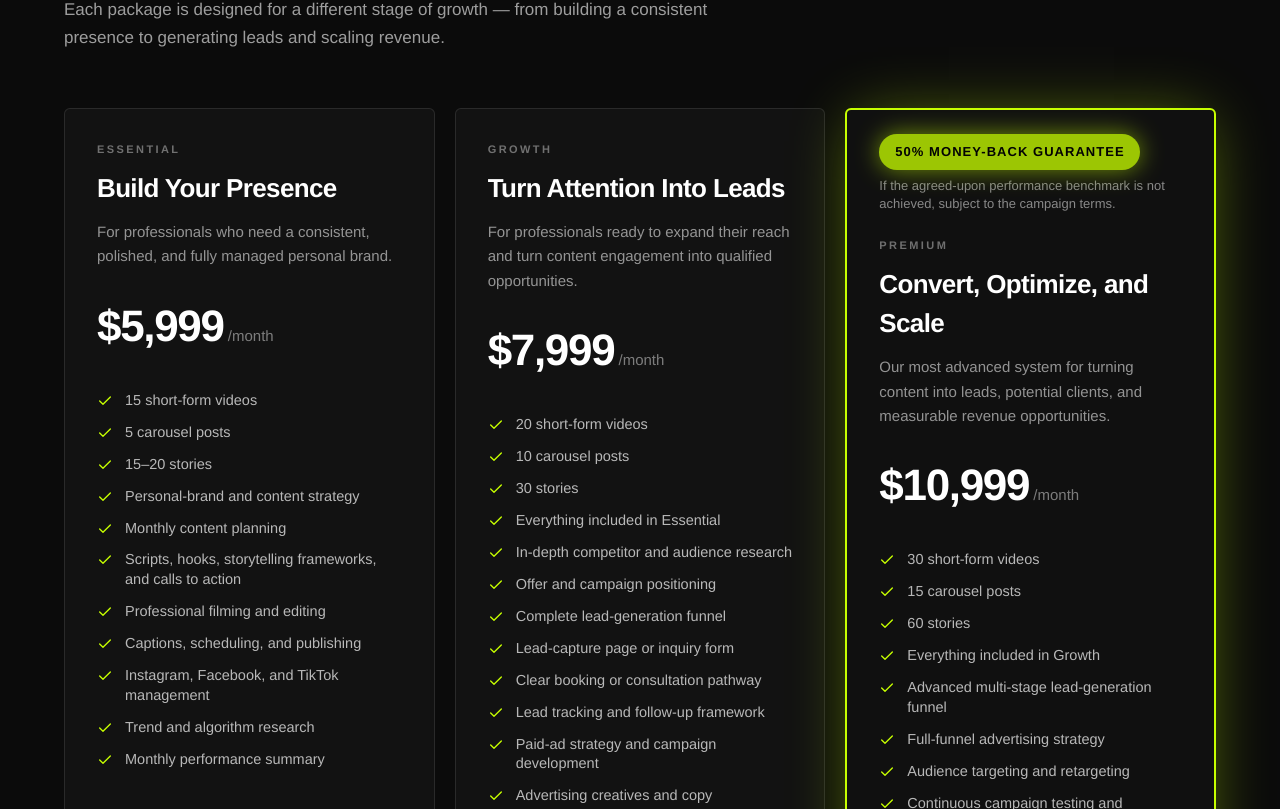
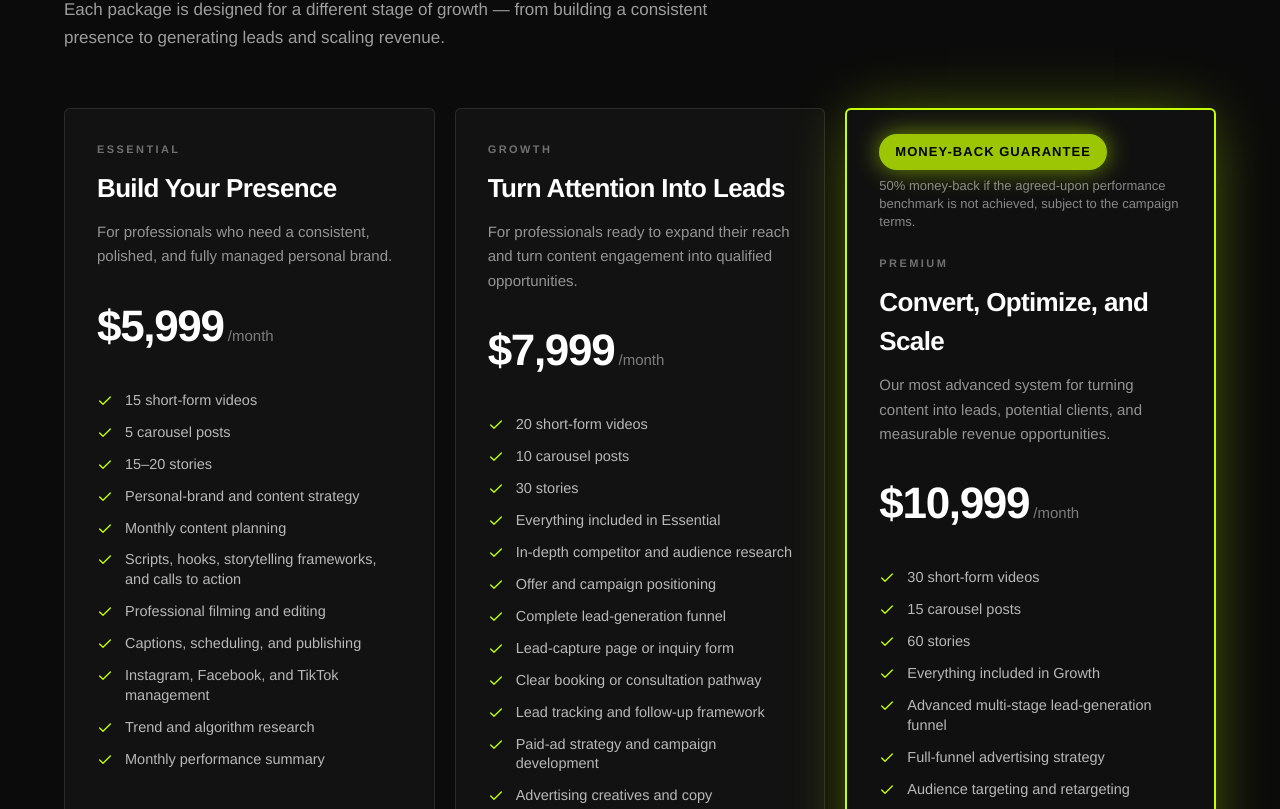
Before and after one commit to Imtiaj007zee/Luxentra-Media-, a React (Vite) app: page /branding in a window 1280 px wide. Shown: the part 2871-3680 px from the top of the page. Built offline with nearby package versions, Linux system fonts and the light colour scheme.

Commit message:
Blinking badge reads money-back guarantee; 50% detail as static package text

```diff
--- a/src/react-app/pages/Branding.tsx
+++ b/src/react-app/pages/Branding.tsx
@@ -313,11 +313,11 @@ export default function BrandingPage() {
                   {p.featured && (
                     <div className="mb-6 -mt-2">
                       <span className="blink-attention inline-block rounded-full bg-[#c7ff00] text-black text-[13px] font-extrabold uppercase tracking-[0.08em] px-4 py-2 shadow-[0_0_24px_rgba(199,255,0,0.7)]">
-                        50% money-back guarantee
+                        Money-back guarantee
                       </span>
                       <p className="text-[13px] text-white/50 mt-2 leading-snug">
-                        If the agreed-upon performance benchmark is not achieved, subject
-                        to the campaign terms.
+                        50% money-back if the agreed-upon performance benchmark is not
+                        achieved, subject to the campaign terms.
                       </p>
                     </div>
                   )}
```
